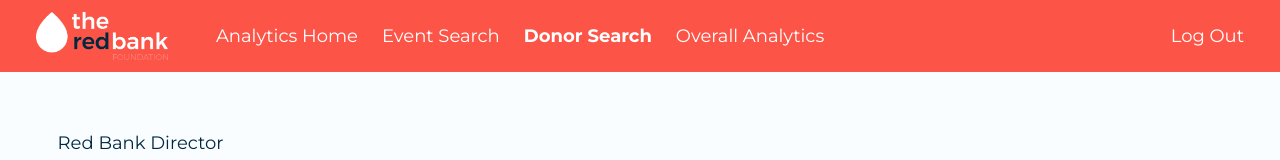
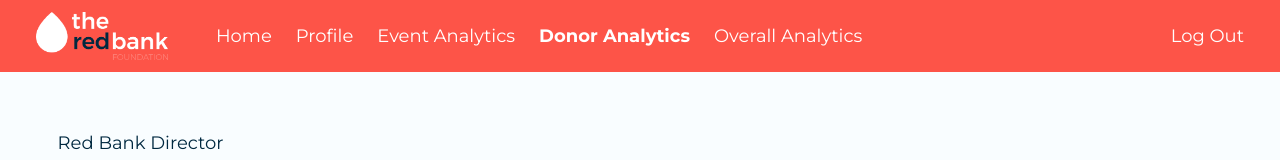
Before and after one commit to RanFrosh/CSSWENG-Blood-Digitalization, a Next.js app in the folder sweng/: page /rbd/analytics/donors in a window 1280 px wide. Shown: the top 160 px of the page. Built offline with nearby package versions, Linux system fonts and the light colour scheme; no server answers; the database is empty.

Commit message:
updated headers (profile)

```diff
--- a/sweng/components/HeaderLS.tsx
+++ b/sweng/components/HeaderLS.tsx
@@ -13,6 +13,10 @@ export default function HeaderLS() {
 
     const goMyEvents = () => {
         router.push("/ls/events");
+    };
+
+    const goMyProfile = () => {
+        router.push("/ls/profile");
     };
 
     const goEventHome = () => {
@@ -33,11 +37,18 @@ export default function HeaderLS() {
 
     const navLinks = [];
 
-    navLinks.push({
-        name: "My Events",
-        path: "/ls/events",
-        onClick: goMyEvents,
-    });
+    navLinks.push(
+        {
+            name: "Home",
+            path: "/ls/events",
+            onClick: goMyEvents,
+        },
+        {
+            name: "Profile",
+            path: "/ls/profile",
+            onClick: goMyProfile,
+        },
+    );
 
     if (eventId) {
         navLinks.push({
--- a/sweng/components/HeaderMP.tsx
+++ b/sweng/components/HeaderMP.tsx
@@ -13,6 +13,10 @@ export default function HeaderMP() {
 
     const goMyEvents = () => {
         router.push("/mp/events");
+    };
+
+    const goMyProfile = () => {
+        router.push("/mp/profile");
     };
 
     const goEventHome = () => {
@@ -33,11 +37,18 @@ export default function HeaderMP() {
 
     const navLinks = [];
 
-    navLinks.push({
-        name: "My Events",
-        path: "/mp/events",
-        onClick: goMyEvents,
-    });
+    navLinks.push(
+        {
+            name: "Home",
+            path: "/mp/events",
+            onClick: goMyEvents,
+        },
+        {
+            name: "Profile",
+            path: "/mp/profile",
+            onClick: goMyProfile,
+        },
+    );
 
     if (eventId) {
         navLinks.push({
--- a/sweng/components/HeaderOA.tsx
+++ b/sweng/components/HeaderOA.tsx
@@ -12,6 +12,10 @@ export default function HeaderOA() {
 
     const goMyEvents = () => {
         router.push("/oa/events");
+    };
+
+    const goMyProfile = () => {
+        router.push("/oa/profile");
     };
 
     const goEventHome = () => {
@@ -38,6 +42,11 @@ export default function HeaderOA() {
                   onClick: goMyEvents,
               },
               {
+                  name: "Profile",
+                  path: "/oa/profile",
+                  onClick: goMyProfile,
+              },
+              {
                   name: "Event Home",
                   path: `/oa/events/${eventId}`,
                   onClick: goEventHome,
@@ -58,6 +67,11 @@ export default function HeaderOA() {
                   name: "My Events",
                   path: "/oa/events",
                   onClick: goMyEvents,
+              },
+              {
+                  name: "Profile",
+                  path: "/oa/profile",
+                  onClick: goMyProfile,
               },
           ];
 
--- a/sweng/components/HeaderRBD.tsx
+++ b/sweng/components/HeaderRBD.tsx
@@ -14,6 +14,10 @@ export default function HeaderRBD() {
 
     const goAnalyticsHome = () => {
         router.push("/rbd/analytics");
+    };
+
+    const goMyProfile = () => {
+        router.push("/rbd/profile");
     };
 
     // for some reason this specific folder keeps bugging so im using direct link lmao
@@ -35,17 +39,22 @@ export default function HeaderRBD() {
 
     const navLinks: NavLink[] = [
         {
-            name: "Analytics Home",
+            name: "Home",
             path: "/rbd/analytics",
             onClick: goAnalyticsHome,
         },
         {
-            name: "Event Search",
+            name: "Profile",
+            path: "/rbd/profile",
+            onClick: goMyProfile,
+        },
+        {
+            name: "Event Analytics",
             path: "/rbd/analytics/events",
             onClick: goEventAnalytics,
         },
         {
-            name: "Donor Search",
+            name: "Donor Analytics",
             path: "/rbd/analytics/donors",
             onClick: goDonorAnalytics,
         },
--- a/sweng/components/HeaderRS.tsx
+++ b/sweng/components/HeaderRS.tsx
@@ -12,6 +12,10 @@ export default function HeaderOA() {
 
     const goMyEvents = () => {
         router.push("/rs/events");
+    };
+
+    const goMyProfile = () => {
+        router.push("/rs/profile");
     };
 
     const goEventHome = () => {
@@ -34,6 +38,11 @@ export default function HeaderOA() {
                   onClick: goMyEvents,
               },
               {
+                  name: "Profile",
+                  path: "/rs/profile",
+                  onClick: goMyProfile,
+              },
+              {
                   name: "Event Home",
                   path: `/rs/events/${eventId}`,
                   onClick: goEventHome,
@@ -49,6 +58,11 @@ export default function HeaderOA() {
                   name: "My Events",
                   path: "/rs/events",
                   onClick: goMyEvents,
+              },
+              {
+                  name: "Profile",
+                  path: "/rs/profile",
+                  onClick: goMyProfile,
               },
           ];
 
--- a/sweng/components/HeaderSA.tsx
+++ b/sweng/components/HeaderSA.tsx
@@ -16,6 +16,10 @@ export default function HeaderSA() {
         router.push("/sa/management");
     };
 
+    const goMyProfile = () => {
+        router.push("/sa/profile");
+    };
+
     const goEventMng = () => {
         router.push(`/sa/management/events`);
     };
@@ -32,10 +36,6 @@ export default function HeaderSA() {
         router.push(`/sa/management/logs/data`);
     };
 
-    const goRequests = () => {
-        router.push("/sa/requests");
-    };
-
     const goLogout = () => {
         router.push("/landing");
     };
@@ -45,6 +45,11 @@ export default function HeaderSA() {
             name: "Home",
             path: "/sa/management",
             onClick: goHome,
+        },
+        {
+            name: "Profile",
+            path: "/sa/profile",
+            onClick: goMyProfile,
         },
         {
             name: "Event Management",
@@ -65,11 +70,6 @@ export default function HeaderSA() {
             name: "Database Logs",
             path: "/sa/management/logs/data",
             onClick: goDataLog,
-        },
-        {
-            name: "Requests",
-            path: "/sa/requests",
-            onClick: goRequests,
         },
     ];
 
```
